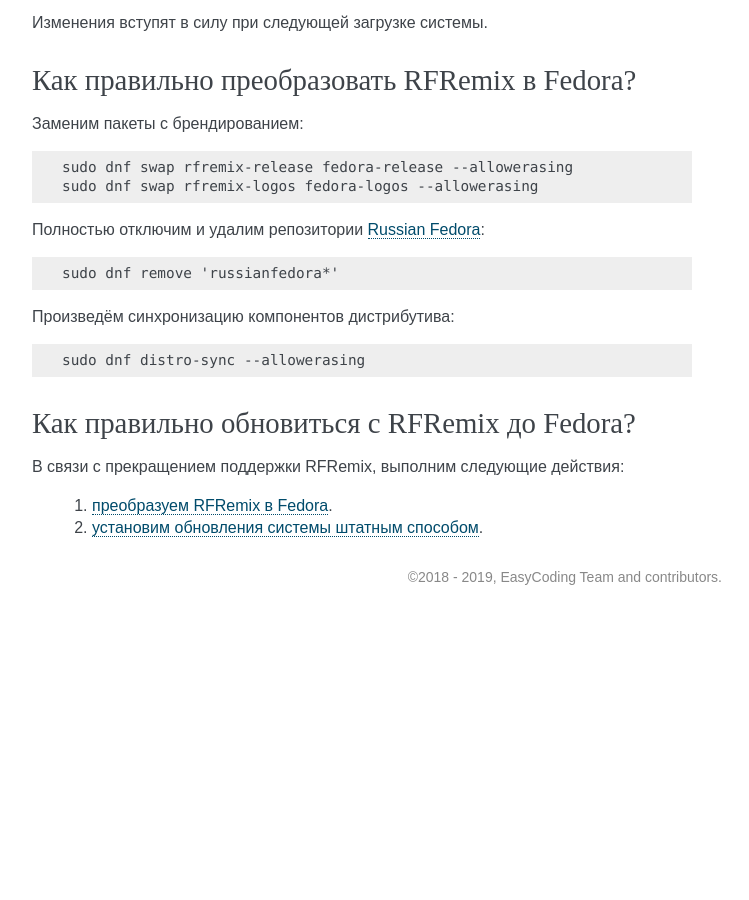
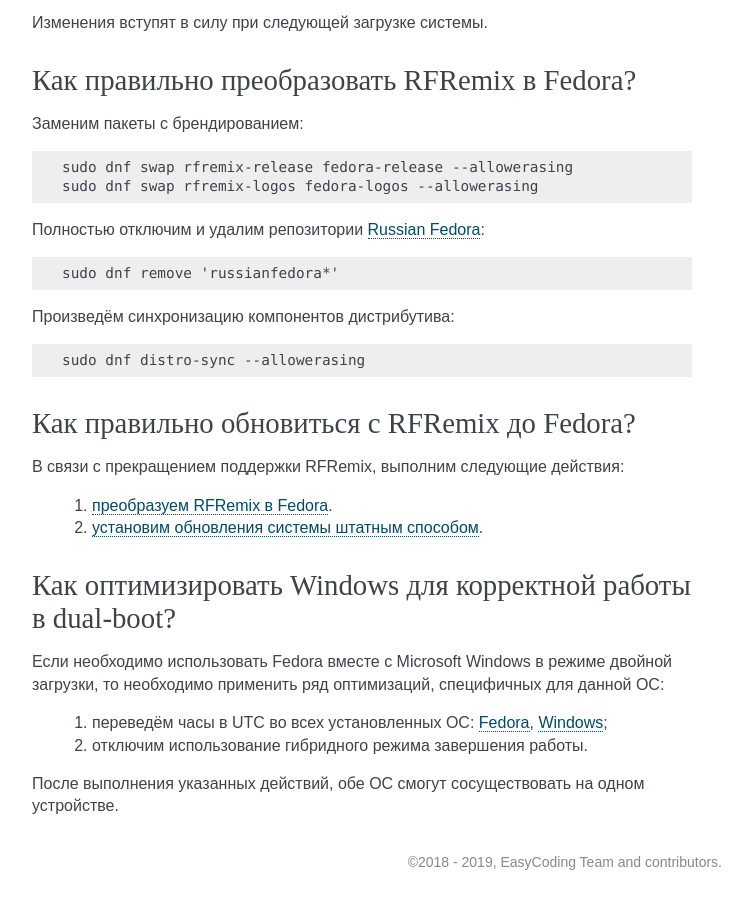
Before and after one commit to RussianFedora/FAQ, a Sphinx documentation site: the page built from source/tips-and-tricks.rst, in a window 1280 px wide and 900 px high, scrolled down 6292 px. Shown: the whole window, without its empty margins (388-1137 px from the left). Built offline with Sphinx 7.4.7, drawn with Linux system fonts in a browser that asks for light colours; before the commit the page ends 6907 px from its top, so only the background shows below that; some of the changed text lies outside the part shown.

Commit message:
Added question about additional dual-boot optimizations.

```diff
--- a/source/installation.rst
+++ b/source/installation.rst
@@ -459,6 +459,7 @@
   3. запустим GParted, затем уменьшим раздел другой ОС так, чтобы на диске появилось свободное место достаточного объёма;
   4. создадим :ref:`новые разделы <fedora-partitions>` для Fedora;
   5. запустим установку в режиме ручного разбиения диска, затем укажем точки монтирования для созданных разделов;
-  6. завершим установку и перезагрузимся в установленную ОС.
+  6. завершим установку и перезагрузимся в установленную ОС;
+  7. в случае если другая ОС является Microsoft Windows, применим следующие оптимизации.
 
 Загрузчик :ref:`Grub 2 <grub-loader>` автоматически обнаружит другие операционные системы на устройстве и добавит их в список загрузки.
--- a/source/tips-and-tricks.rst
+++ b/source/tips-and-tricks.rst
@@ -380,3 +380,16 @@
 
   1. :ref:`преобразуем RFRemix в Fedora <rfremix-fedora>`.
   2. :ref:`установим обновления системы штатным способом <dist-upgrade>`.
+
+.. index:: dual boot, windows
+.. _dual-boot-optimizations:
+
+Как оптимизировать Windows для корректной работы в dual-boot?
+=================================================================
+
+Если необходимо использовать Fedora вместе с Microsoft Windows в режиме двойной загрузки, то необходимо применить ряд оптимизаций, специфичных для данной ОС:
+
+  1. переведём часы в UTC во всех установленных ОС: :ref:`Fedora <system-time-utc>`, :ref:`Windows <windows-utc>`;
+  2. отключим использование гибридного режима завершения работы.
+
+После выполнения указанных действий, обе ОС смогут сосуществовать на одном устройстве.
```
